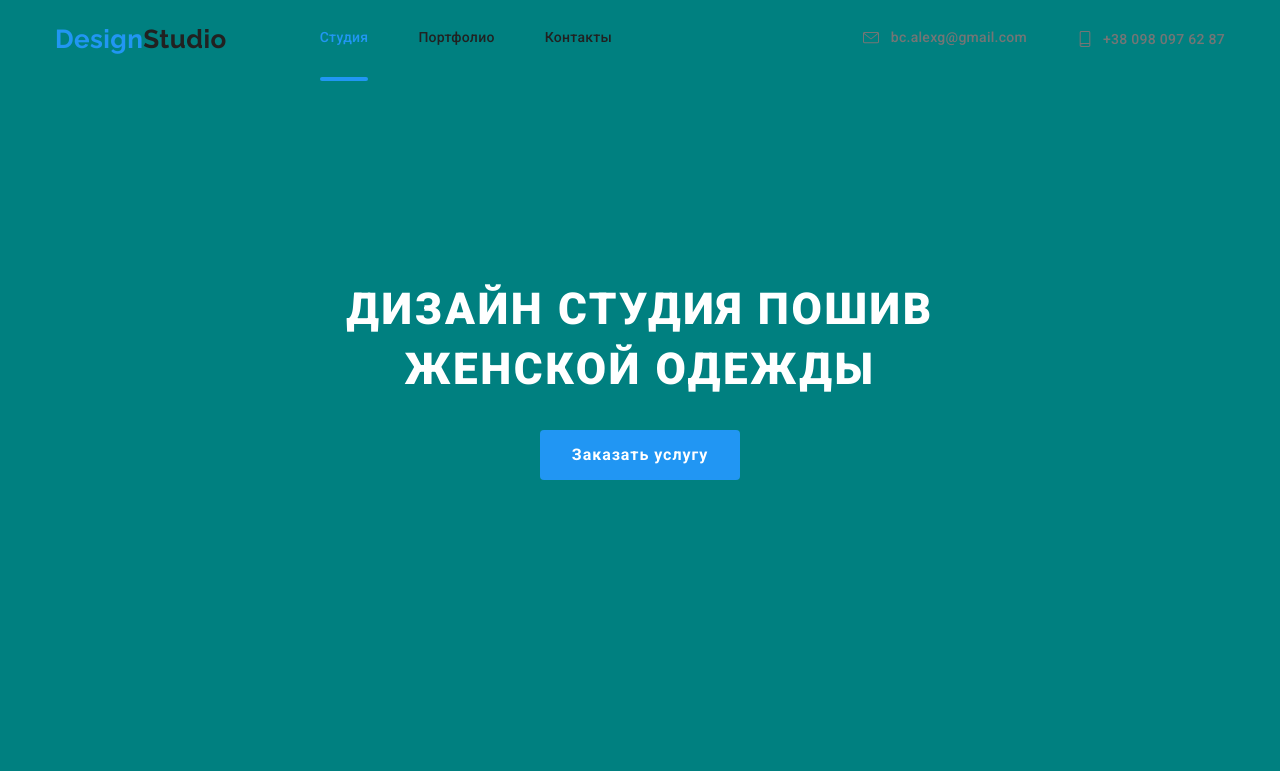
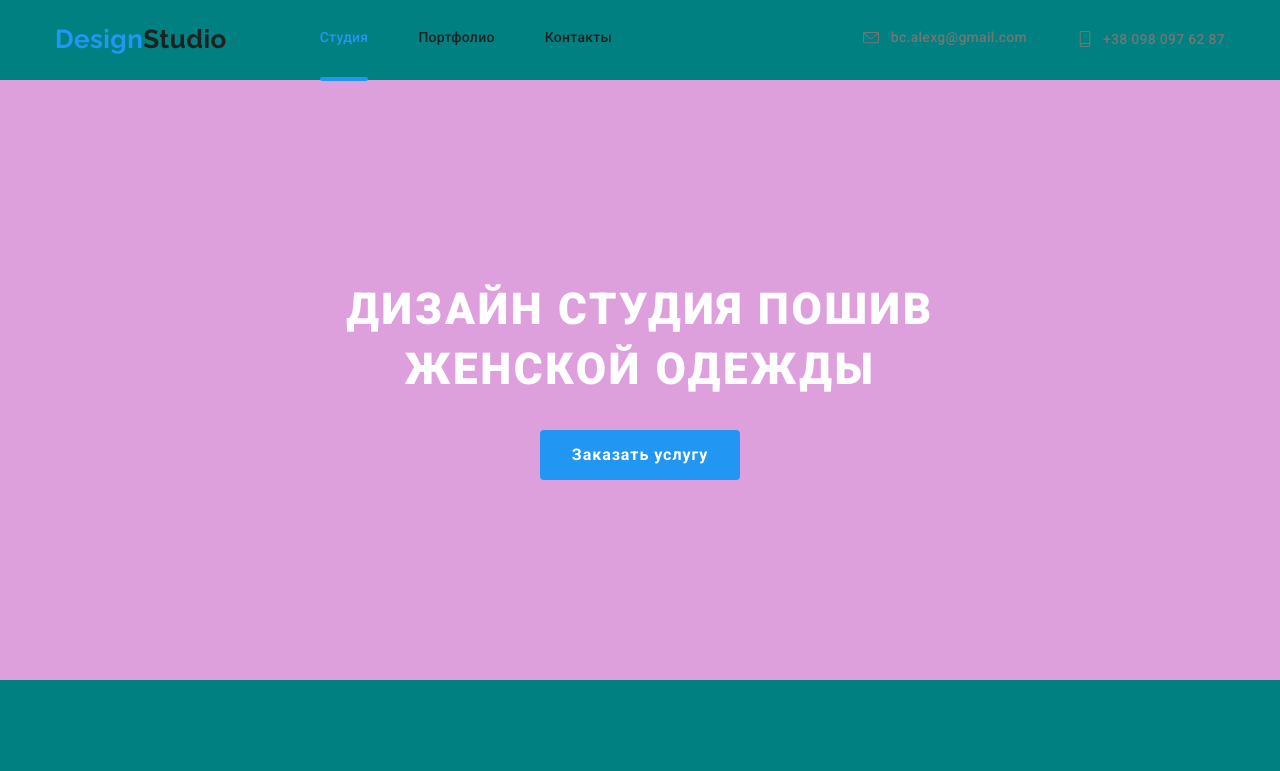
Before and after one commit to Hopatsa-Oleksandr/Design_Studio, a plain HTML site: page index.html in a window 1280 px wide. Shown: the top 771 px of the page. Drawn offline with nearby package versions, Linux system fonts and the light colour scheme; files whose address does not match are found by name.

Commit message:
розовый

```diff
--- a/css/styles.css
+++ b/css/styles.css
@@ -143,7 +143,7 @@ img {
     ),
     url('../images/Design-studio/Design-studio.png');
   background-position: 50% 50%; */
-  background-color: teal;
+  background-color: plum;
 }
 
 .linetop {
```
